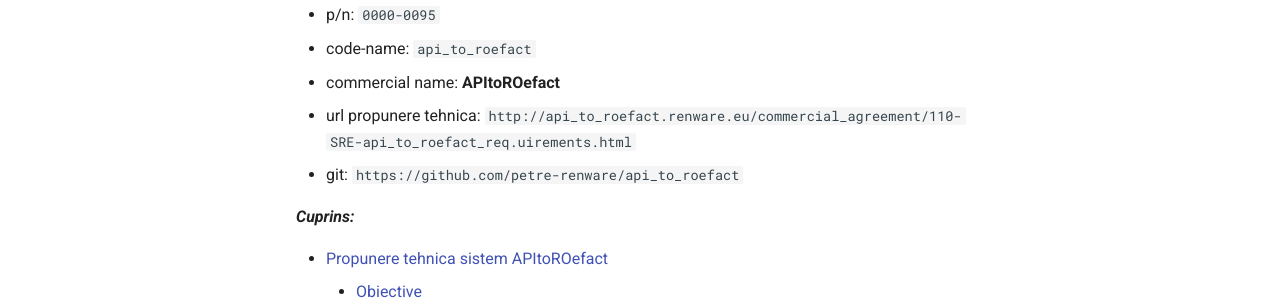
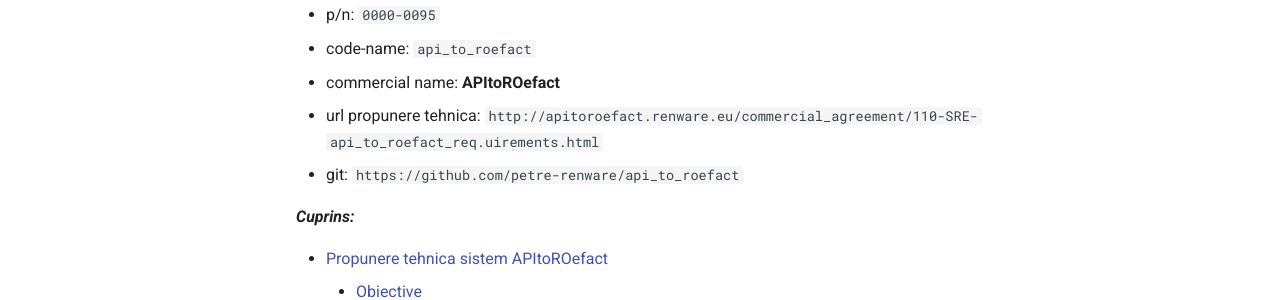
Before and after one commit to petre-renware/api_to_roefact, an MkDocs documentation site: the page built from doc_src/commercial_agreement/110-SRE-api_to_roefact_req.uirements.md, in a window 1280 px wide and 900 px high. Shown: the part 374-674 px from the top of the window. Built offline with MkDocs 1.6.1 and Material for MkDocs 9.7.7, drawn with Linux system fonts in a browser that asks for light colours; part of the change alters nothing that is shown.

Commit message:
Update 110-SRE-api_to_roefact_req.uirements.md

```diff
--- a/doc_src/commercial_agreement/110-SRE-api_to_roefact_req.uirements.md
+++ b/doc_src/commercial_agreement/110-SRE-api_to_roefact_req.uirements.md
@@ -11,7 +11,7 @@
 * p/n: `0000-0095`
 * code-name: `api_to_roefact`
 * commercial name: **APItoROefact**
-* url propunere tehnica: `http://api_to_roefact.renware.eu/commercial_agreement/110-SRE-api_to_roefact_req.uirements.html`
+* url propunere tehnica: `http://apitoroefact.renware.eu/commercial_agreement/110-SRE-api_to_roefact_req.uirements.html`
 * git: `https://github.com/petre-renware/api_to_roefact`
 
 ***Cuprins:***
```
